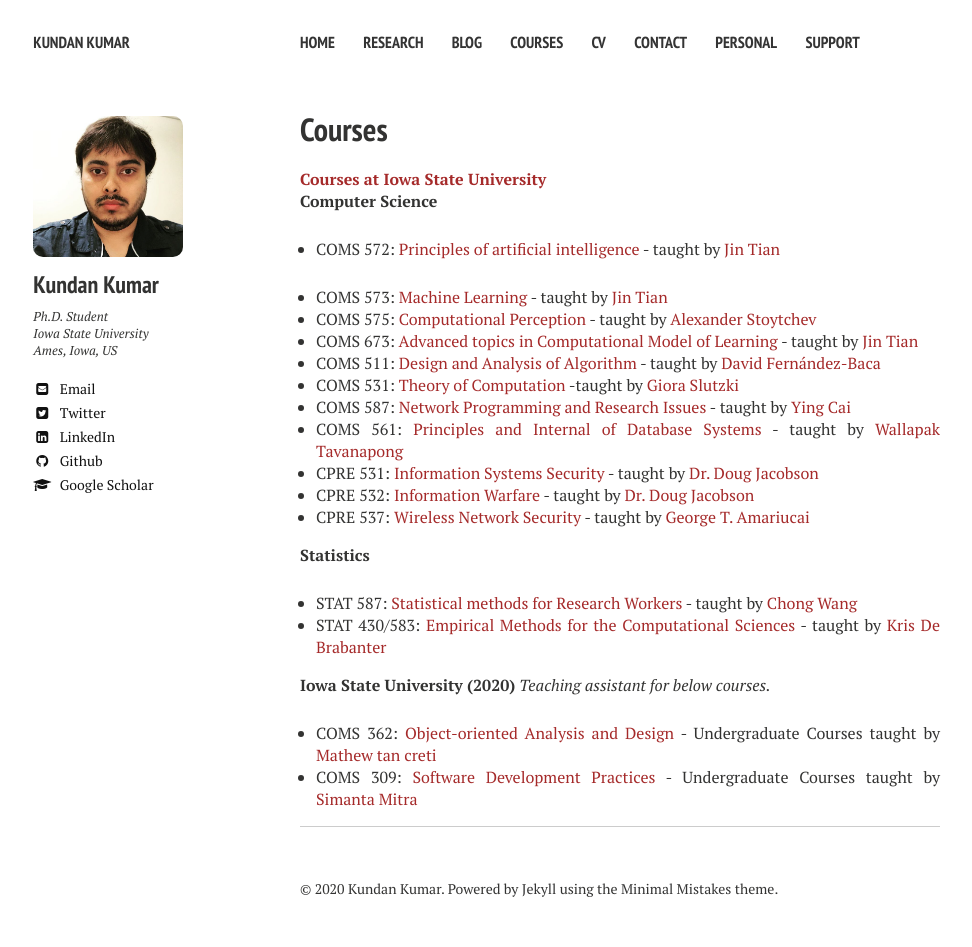
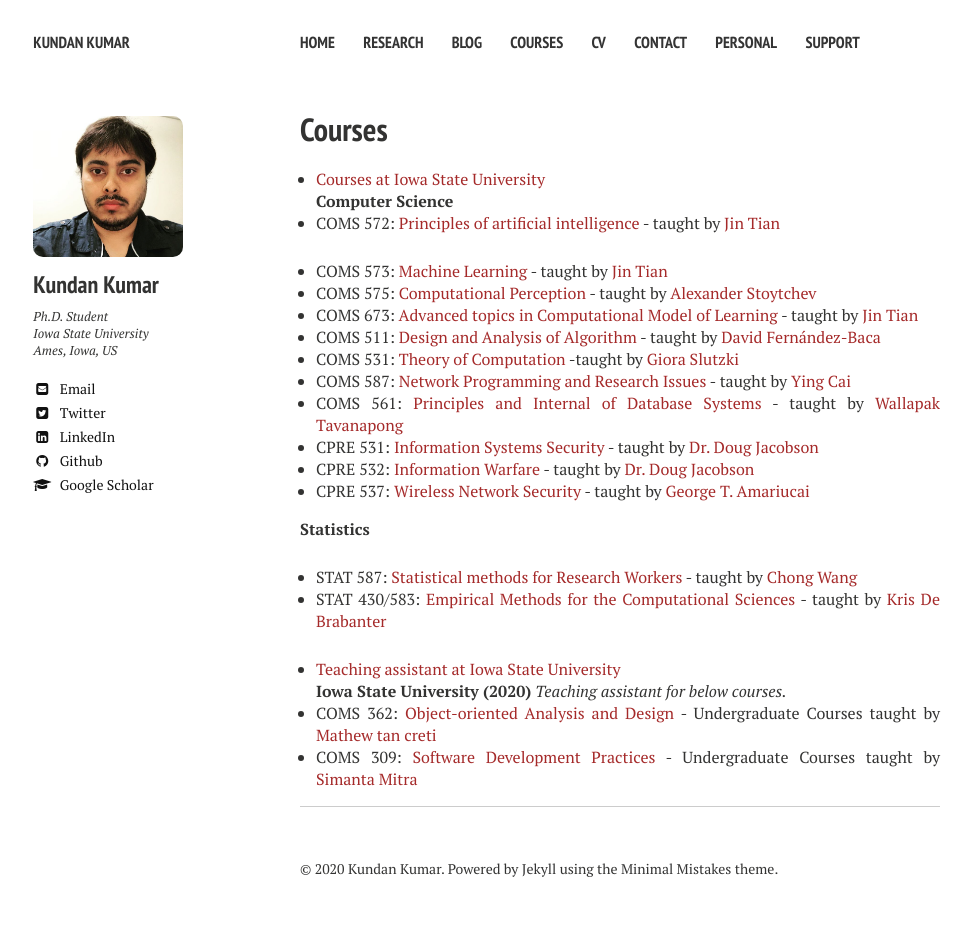
Before and after one commit to kundan7kumar/kundan7kumar.github.io, a Jekyll site: the page built from teaching/index.md, in a window 1280 px wide. Shown: the whole page, without its empty margins (20-992 px from the left). Built offline with Jekyll 4.4.1, drawn with Linux system fonts in a browser that asks for light colours; nearby versions of some CDN libraries; part of the change alters nothing that is shown.

Commit message:
Update index.md

```diff
--- a/teaching/index.md
+++ b/teaching/index.md
@@ -6,7 +6,7 @@ modified:
 comments: false
 ---
 
-**[Courses at Iowa State University](https://catalog.iastate.edu/azcourses/com_s/)**
+* [Courses at Iowa State University](https://cs.iastate.edu/)
 \
   **Computer Science**
 * COMS 572: [Principles of artificial intelligence](https://catalog.iastate.edu/azcourses/com_s/) - taught by [Jin Tian](https://www.cs.iastate.edu/people/jin-tian)
@@ -26,6 +26,9 @@ comments: false
 * STAT 587: [Statistical methods for Research Workers](https://catalog.iastate.edu/azcourses/stat/) -  taught by [Chong Wang](https://www.stat.iastate.edu/people/chong-wang)
 * STAT 430/583: [Empirical Methods for the Computational Sciences](https://catalog.iastate.edu/azcourses/stat/) -  taught by [Kris De Brabanter](https://www.stat.iastate.edu/people/kris-de-brabanter)
 
+
+* [Teaching assistant at Iowa State University](https://cs.iastate.edu/)
+\
 **Iowa State University (2020)**
 *Teaching assistant for below courses.*
 * COMS 362: [Object-oriented Analysis and Design](https://catalog.iastate.edu/azcourses/com_s/) - Undergraduate Courses taught by [Mathew tan creti](https://www.cs.iastate.edu/people/matthew-tan-creti)
```
